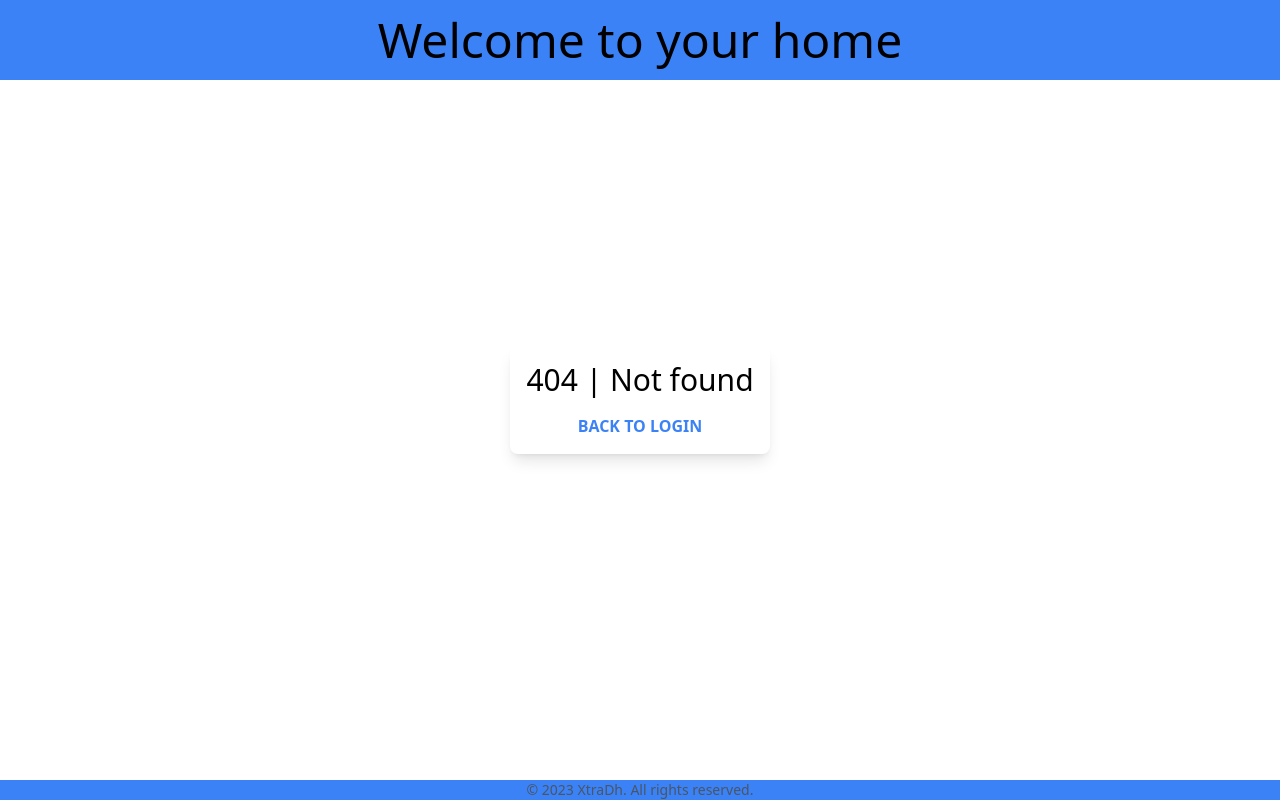
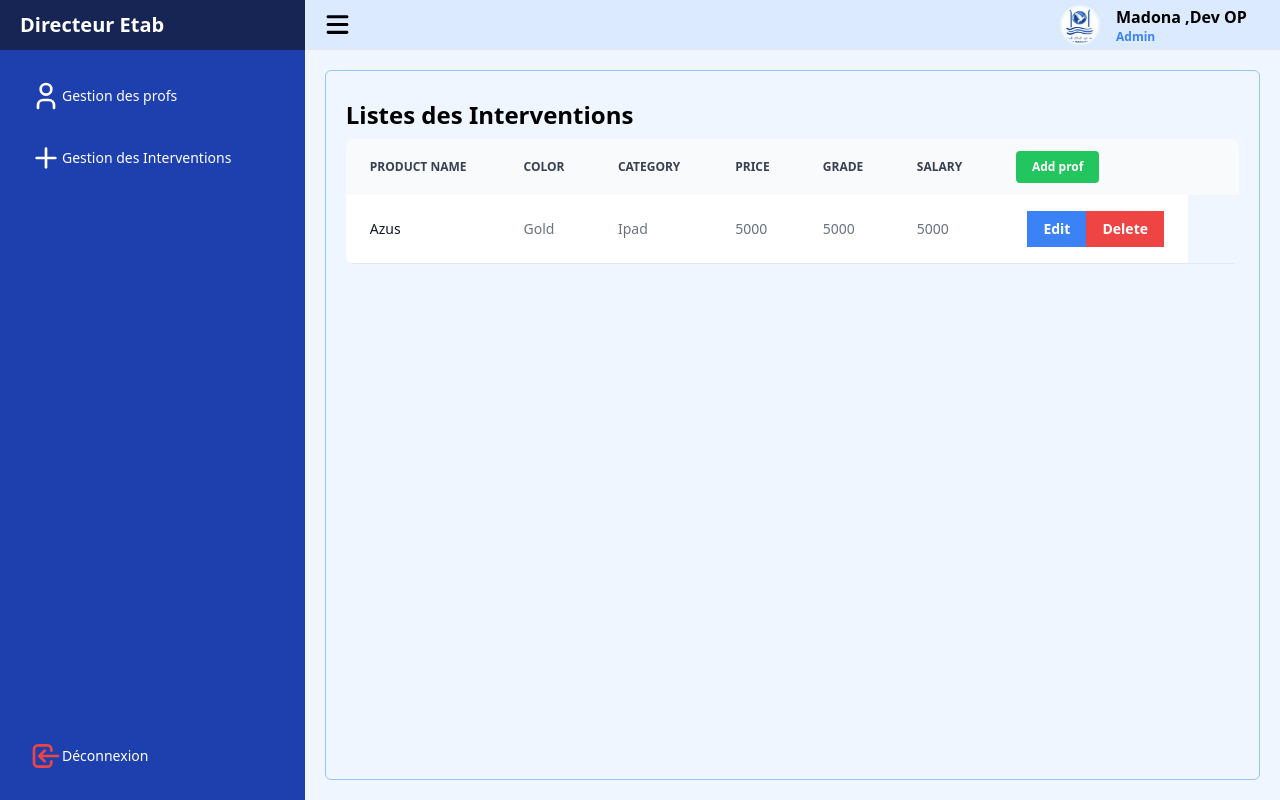
Before and after one commit to ELAALOUCH/XtraDh, a Vue app in the folder Frontend/vueproject/: page /GestiondI in a window 1280 px wide. Before the commit this address had no page. Built offline with nearby package versions, Linux system fonts and the light colour scheme.

Commit message:
update : update interfaces 2

```diff
--- a/Frontend/vueproject/src/Interfaces/Admin_Univ/GestionI.vue
+++ b/Frontend/vueproject/src/Interfaces/Directeur_Etab/GestiondI.vue
@@ -1,6 +1,6 @@
 <template>
     <div>
-      <h3 class="text-2xl font-bold text-left py-2">Gestion des Interventions</h3>
+      <h3 class="text-2xl font-bold text-left py-2">Listes des Interventions</h3>
 
       <div class="overflow-x-auto relative  sm:rounded-lg">
         <table class="w-full text-sm text-left text-gray-500 dark:text-gray-400">
@@ -84,7 +84,6 @@
 
   <script>
   import Create from '@/components/Dashboard/Prof/Create.vue'
-
   export default {
     components: {Create},
   data(){
@@ -109,7 +108,8 @@
   methods:{
     togglemodal(){
     this.showmodal=!this.showmodal
-  },},
+  },
+       }
 
   }
 
--- a/Frontend/vueproject/src/Interfaces/Directeur_Etab/Master/Dash_de.vue
+++ b/Frontend/vueproject/src/Interfaces/Directeur_Etab/Master/Dash_de.vue
@@ -15,6 +15,12 @@
                <Profile2 />
               Gestion des profs
             </router-link>
+
+            <router-link to="/GestiondI" class="inline-flex relative items-center py-[10px] px-[10px] w-full text-sm font-medium rounded-md border-blue-200 hover:bg-blue-200 hover:text-blue-800  transition duration-400 ease-in-out">
+               <intervention/>
+              Gestion des Interventions
+            </router-link>
+
 
           </div>
 
--- a/Frontend/vueproject/src/Interfaces/President_Univ/Master/Dash_pu.vue
+++ b/Frontend/vueproject/src/Interfaces/President_Univ/Master/Dash_pu.vue
@@ -19,6 +19,11 @@
             <router-link to="/Gestionpde" class="inline-flex relative items-center py-[10px] px-[10px] w-full text-sm font-medium rounded-md border-blue-200 hover:bg-blue-300  hover:text-blue-800 transition duration-400 ease-in-out">
              <Profile2/>
              Listes des directeurs d'établissement
+            </router-link>
+
+            <router-link to="/GestionpI" class="inline-flex relative items-center py-[10px] px-[10px] w-full text-sm font-medium rounded-md border-blue-200 hover:bg-blue-300  hover:text-blue-800 transition duration-400 ease-in-out">
+             <intervention/>
+             Gestion des Interventions
             </router-link>
           </div>
 
--- a/Frontend/vueproject/src/Interfaces/Users/Master/Dash_users.vue
+++ b/Frontend/vueproject/src/Interfaces/Users/Master/Dash_users.vue
@@ -59,7 +59,7 @@
       </div>
       <div class="h-[calc(100vh-50px)] bg-blue-50 p-[20px]">
         <div class="border border-blue-300 rounded-md p-[20px] h-full">
-          <router-view />
+          <router-view v-if="$route.path=== '/HomeP' "/>
         </div>
       </div>
     </div>
--- a/Frontend/vueproject/src/router/index.js
+++ b/Frontend/vueproject/src/router/index.js
@@ -25,6 +25,8 @@ import GestionpI from '@/Interfaces/President_Univ/GestionpI.vue'
 import Gestionp from '@/Interfaces/Admin_Etab/Gestionp.vue'
 
 import Gestiondp from '@/Interfaces/Directeur_Etab/Gestiondp.vue'
+import GestiondI from '@/Interfaces/Directeur_Etab/GestiondI.vue'
+
 
 import HomeP from '@/Interfaces/Users/HomeP.vue'
 
@@ -63,6 +65,7 @@ const routes = [
       next()
 
     },*/
+    redirect:'Gestionae',
     children :[
       {
       path: '/Gestionae',
@@ -95,6 +98,7 @@ const routes = [
       next()
 
     },*/
+    redirect:'Gestionp',
     children :[
       {
         path: '/Gestionp',
@@ -115,11 +119,16 @@ const routes = [
       next()
 
     },*/
+    redirect:'Gestiondp',
     children :[
       {
         path: '/Gestiondp',
         component: Gestiondp
       },
+      {
+        path:'/GestiondI',
+        component:GestiondI
+      }
 ]
   },
   {
@@ -135,6 +144,7 @@ const routes = [
       next()
 
     },*/
+    redirect:'Gestionpae',
     children :[
       {
         path: '/Gestionpae',
@@ -147,7 +157,8 @@ const routes = [
       {
         path:'/GestionpI',
         component:GestionpI
-      }
+      },
+
     ]
   },
   {
@@ -163,6 +174,7 @@ const routes = [
       next()
 
     },*/
+    redirect:'/HomeP',
     children :[
       {
         path: '/HomeP',
```
